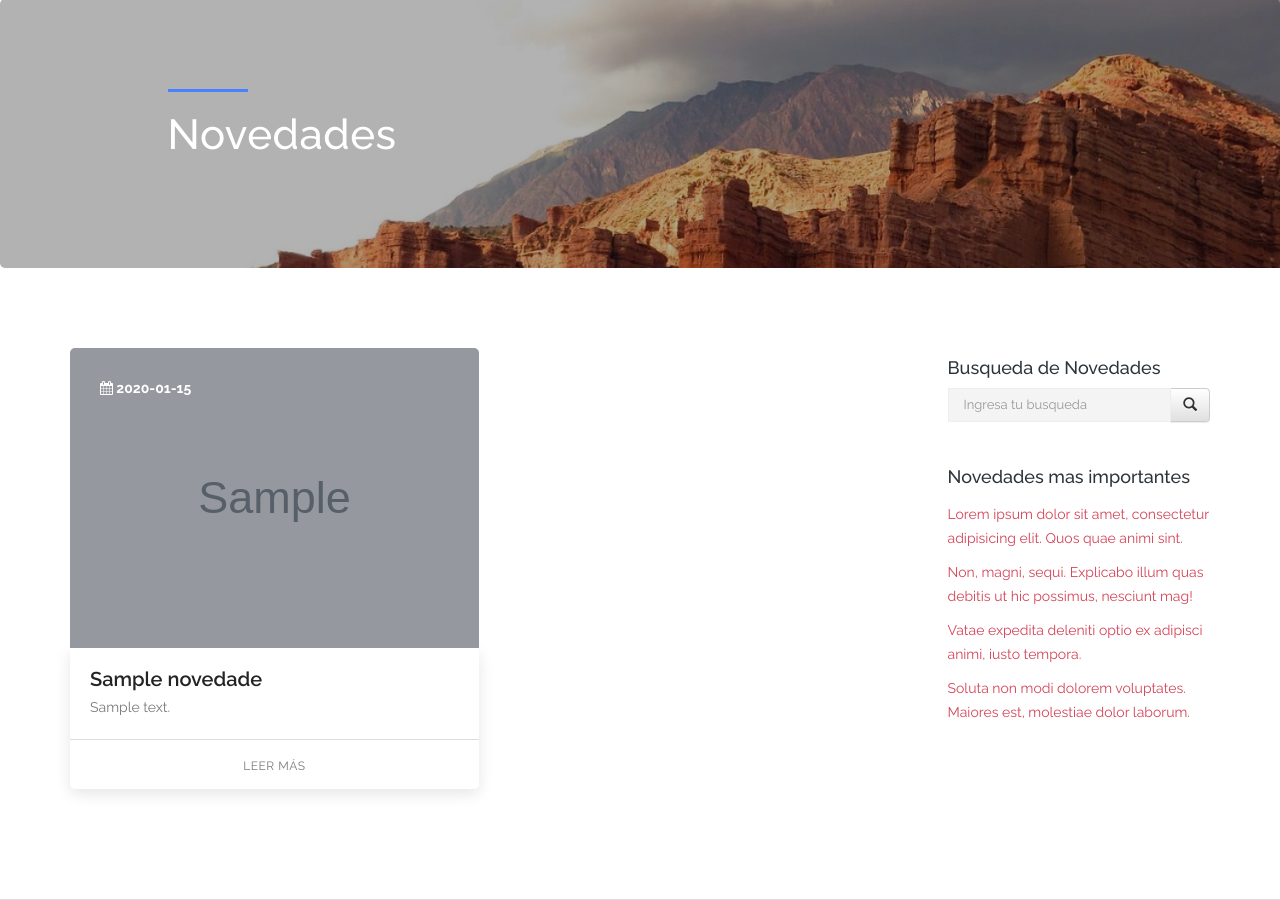
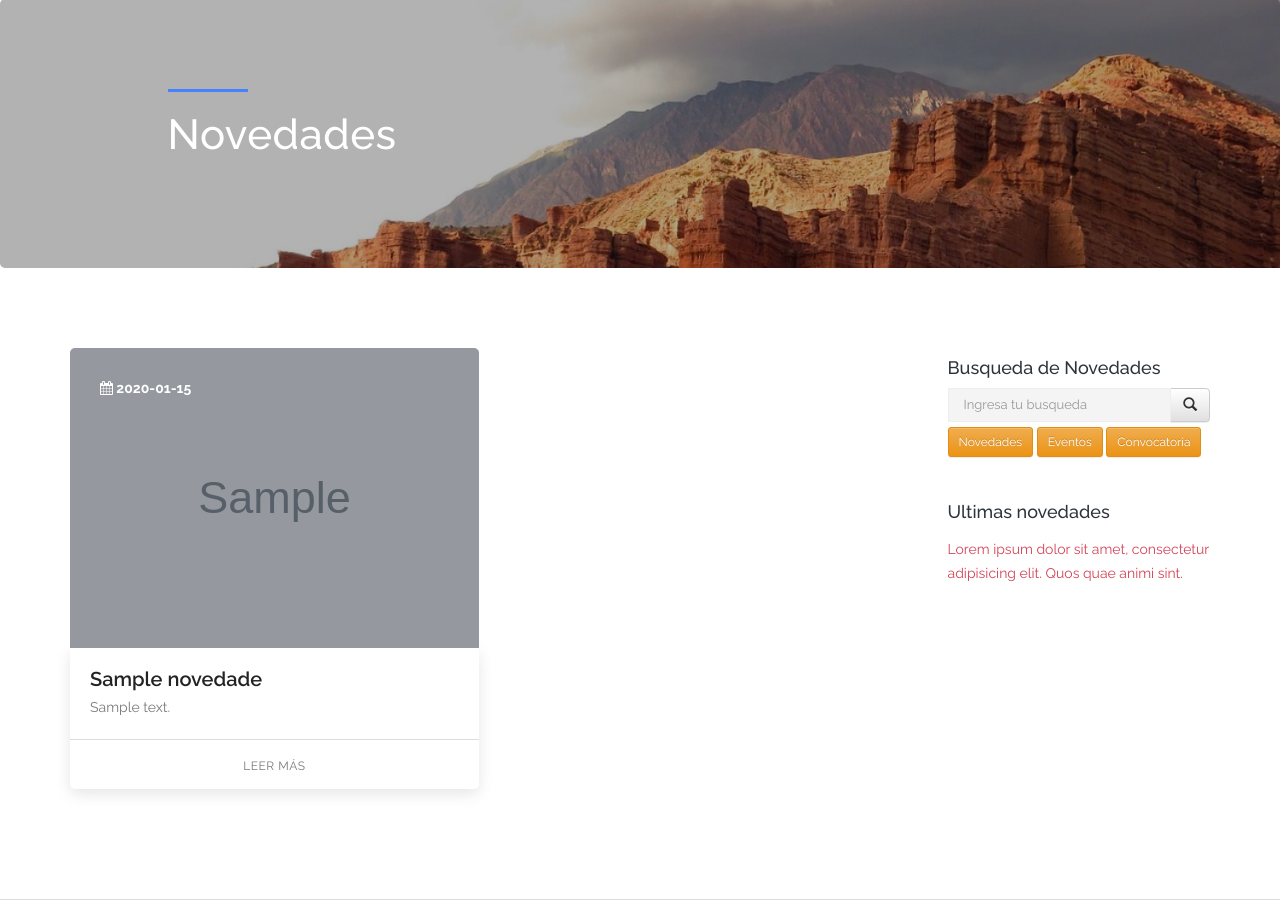
Before and after one commit to fvkugit/web-turismo-cafayate, a PHP site: page /novedades.php in a window 1280 px wide. Shown: the part 101-1001 px from the top of the page. Run offline with PHP 8.4, Linux system fonts and the light colour scheme; data comes from the database, SQL or seed files in the repository; tables that the repository leaves empty hold one stand-in row (values such as "Sample post"); grey boxes marked "Sample" are stand-in pictures; some libraries are stand-ins or nearby versions.

Commit message:
Agregado buscador a novedades

```diff
--- a/novedades.php
+++ b/novedades.php
@@ -2,22 +2,27 @@
 
 include_once("./utils/sessions.php");
 include_once("./db/main.php");
-
-
+$cats = $novedades_categorias->obtenerTodo();
+$resn = 0;
 
 function formatContenido($text)
 {
     return ((strlen($text) < 125) ? $text : substr($text, 0, 125) . " [...]");
 }
 
+if (isset($_GET["fcat"])){
+    $fcat = $_GET["fcat"];
+}
+
 if (isset($_GET["buscar"])) {
     $buscado = $_GET["buscar"];
     $listNovedades = $novedades->obtener(["titulo" => "'$buscado'"]);
+    if ($buscado == "") unset($buscado);
 } else {
     $listNovedades = $novedades->obtenerTodo();
 }
 
-
+$novUltimas = $novedades->obtenerTodo();
 
 ?>
 
@@ -53,12 +58,13 @@ if (isset($_GET["buscar"])) {
             <div class="container">
                 <div class="row">
                     <div class="col-lg-9 col-md-8 col-xs-12">
-                        <?php if(isset($buscado)){ ?>
-                            <h4 class="mb-5">Resultado de busqueda: <?php echo($buscado); ?></h4>
+                        <?php if (isset($buscado)) { ?>
+                            <h4 class="mb-5">Resultado de busqueda: <?php echo ($buscado); ?></h4>
                         <?php } ?>
+
                         <div class="row lista-grilla">
 
-                            <?php while ($novedad = mysqli_fetch_assoc($listNovedades)) { ?>
+                            <?php while ($novedad = mysqli_fetch_assoc($listNovedades)) { if(isset($fcat)){if ($novedad["id_categoria"] != $fcat)continue;} $resn = 1; ?>
                                 <div class="col-sm-6 col-xs-12">
                                     <div class="featured-item">
                                         <div class="thumb">
@@ -67,7 +73,7 @@ if (isset($_GET["buscar"])) {
                                             </div>
 
                                             <div class="overlay-content">
-                                                <strong title="Publicado el"><i class="fa fa-calendar"></i> <?php echo ($novedad["fecha"]); ?></strong> &nbsp;&nbsp;&nbsp;&nbsp;
+                                                <strong title="Publicado el"><i class="fa fa-calendar"></i> <?php echo ($novedad["fecha"]); ?></strong>
                                             </div>
                                         </div>
 
@@ -88,6 +94,9 @@ if (isset($_GET["buscar"])) {
 
 
                         </div>
+                        <?php if (mysqli_num_rows($listNovedades) === 0 || $resn == 0) { ?>
+                            <h4 class="mb-5">No hay resultados para su busqueda</h4>
+                        <?php } ?>
                     </div>
 
                     <div class="col-lg-3 col-md-4 col-xs-12">
@@ -95,23 +104,29 @@ if (isset($_GET["buscar"])) {
                             <h4>Busqueda de Novedades</h4>
                             <form method="GET" name="buscar">
                                 <div class="input-group">
-                                    <input type="text" class="form-control" name="buscar" style="height: 34px;" placeholder="Ingresa tu busqueda">
+                                    <input type="text" class="form-control" name="buscar" style="height: 34px;" placeholder="Ingresa tu busqueda" value=<?php if(isset($buscado)){echo($buscado);} ?>>
                                     <span class="input-group-btn">
                                         <button class="btn btn-default" type="submit"><span class="glyphicon glyphicon-search"></span></button>
                                     </span>
+                                </div>
+                                <div class="form-group mt-2">
+                                        <?php while ($cat = mysqli_fetch_assoc($cats)) { ?>
+                                            <button class="btn btn-warning btn-sm" name="fcat" value=<?php echo ($cat["id_categoria"]); ?> type="submit"><?php echo ($cat["descripcion"]); ?></button>
+                                        <?php } ?>
                                 </div>
                             </form>
                         </div>
                         <br>
 
                         <div class="form-group">
-                            <h4>Novedades mas importantes</h4>
+                            <h4>Ultimas novedades</h4>
                         </div>
+                        <?php $num_rows = 1; while ($novedad = mysqli_fetch_assoc($novUltimas)) { ?>
+                            <?php if($num_rows > 3) break; $num_rows++;?>
 
-                        <p><a href="#">Lorem ipsum dolor sit amet, consectetur adipisicing elit. Quos quae animi sint.</a></p>
-                        <p><a href="#">Non, magni, sequi. Explicabo illum quas debitis ut hic possimus, nesciunt mag!</a></p>
-                        <p><a href="#">Vatae expedita deleniti optio ex adipisci animi, iusto tempora. </a></p>
-                        <p><a href="#">Soluta non modi dolorem voluptates. Maiores est, molestiae dolor laborum.</a></p>
+                            <p><a href="./vernovedad.php?id=<?php echo ($novedad["id_novedad"]); ?>">Lorem ipsum dolor sit amet, consectetur adipisicing elit. Quos quae animi sint.</a></p>
+                        <?php } ?>
+
                     </div>
                 </div>
             </div>
```
